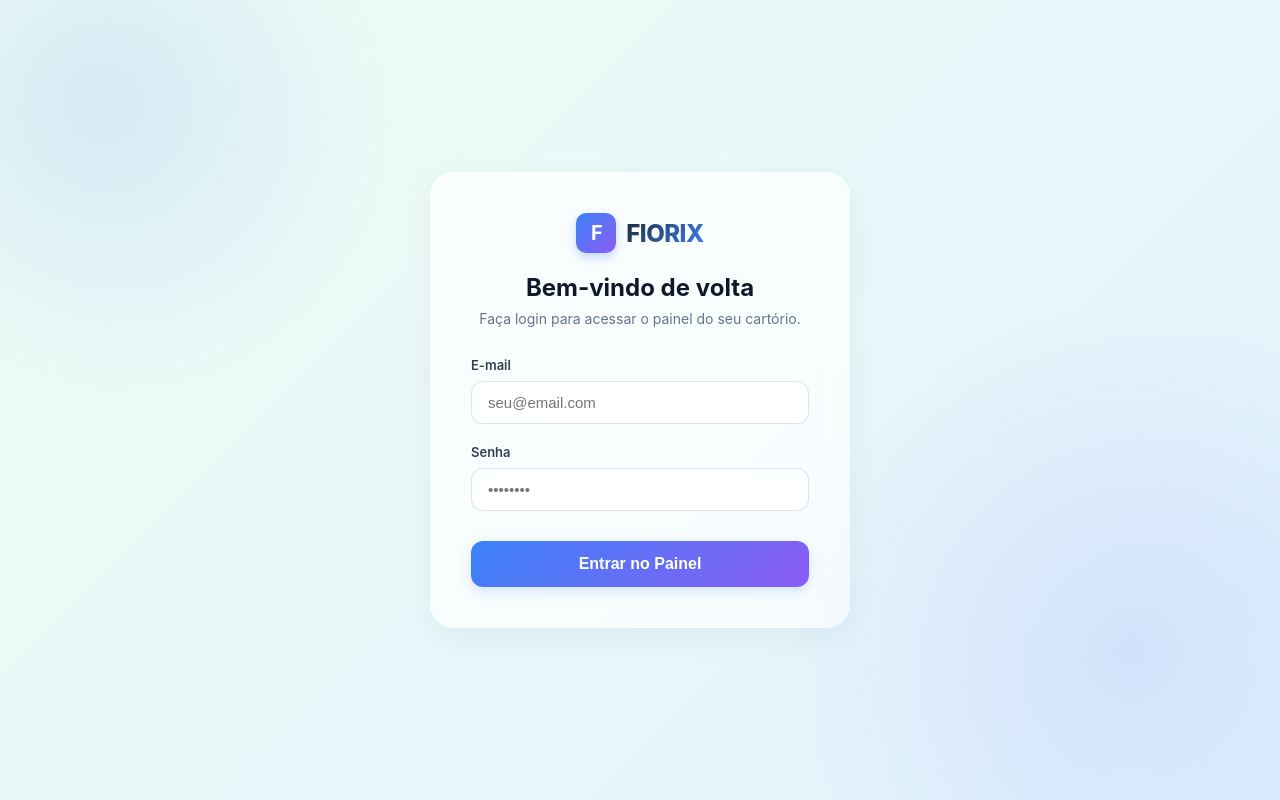
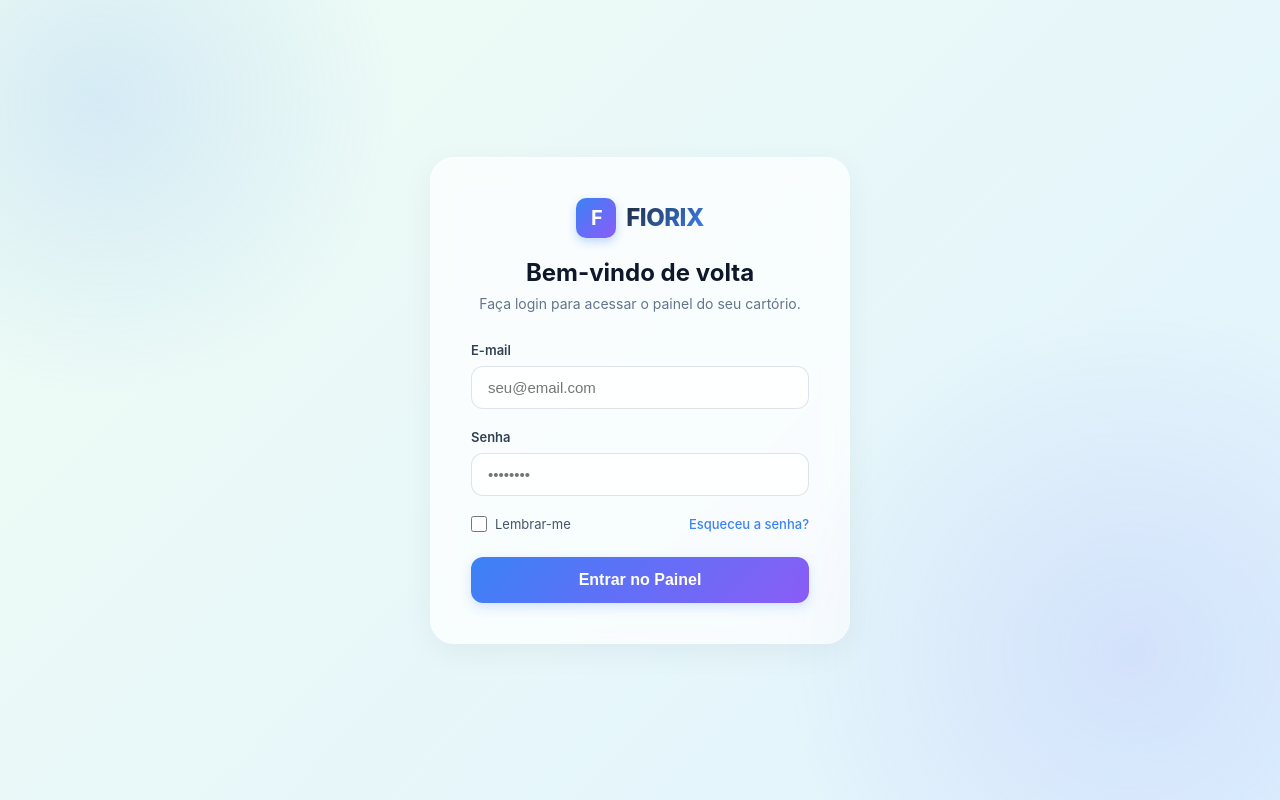
Before and after one commit to henriquecfg2024/fiorix_google_avaliacoes, a Next.js app: page /login in a window 1280 px wide. Built offline with nearby package versions, Linux system fonts and the light colour scheme.

Commit message:
feat: adiciona opcao Lembrar-me e Esqueceu a senha na tela de login

```diff
--- a/src/app/login/page.tsx
+++ b/src/app/login/page.tsx
@@ -1,19 +1,34 @@
 'use client';
 
-import React, { useState } from 'react';
+import React, { useState, useEffect } from 'react';
 import { useRouter } from 'next/navigation';
 
 export default function LoginPage() {
   const router = useRouter();
   const [email, setEmail] = useState('');
   const [password, setPassword] = useState('');
+  const [rememberMe, setRememberMe] = useState(false);
   const [error, setError] = useState('');
   const [isLoading, setIsLoading] = useState(false);
+
+  useEffect(() => {
+    const savedEmail = localStorage.getItem('fiorix_remember_email');
+    if (savedEmail) {
+      setEmail(savedEmail);
+      setRememberMe(true);
+    }
+  }, []);
 
   async function handleSubmit(e: React.FormEvent) {
     e.preventDefault();
     setIsLoading(true);
     setError('');
+
+    if (rememberMe) {
+      localStorage.setItem('fiorix_remember_email', email);
+    } else {
+      localStorage.removeItem('fiorix_remember_email');
+    }
 
     const formData = new FormData();
     formData.append('email', email);
@@ -74,6 +89,28 @@ export default function LoginPage() {
               required
               disabled={isLoading}
             />
+          </div>
+
+          <div className="form-options">
+            <label className="remember-me">
+              <input
+                type="checkbox"
+                checked={rememberMe}
+                onChange={(e) => setRememberMe(e.target.checked)}
+                disabled={isLoading}
+              />
+              <span>Lembrar-me</span>
+            </label>
+            <a
+              href="#"
+              className="forgot-password"
+              onClick={(e) => {
+                e.preventDefault();
+                alert('Entre em contato com o administrador do cartório para redefinir sua senha.');
+              }}
+            >
+              Esqueceu a senha?
+            </a>
           </div>
 
           <button type="submit" className="login-button" disabled={isLoading}>
@@ -185,8 +222,43 @@ export default function LoginPage() {
           box-shadow: 0 0 0 3px rgba(59, 130, 246, 0.1);
         }
 
+        .form-options {
+          display: flex;
+          align-items: center;
+          justify-content: space-between;
+          font-size: 13px;
+        }
+
+        .remember-me {
+          display: flex;
+          align-items: center;
+          gap: 8px;
+          color: #475569;
+          cursor: pointer;
+          user-select: none;
+        }
+
+        .remember-me input {
+          width: 16px;
+          height: 16px;
+          accent-color: #3b82f6;
+          cursor: pointer;
+        }
+
+        .forgot-password {
+          color: #3b82f6;
+          text-decoration: none;
+          font-weight: 500;
+          transition: color 0.2s;
+        }
+
+        .forgot-password:hover {
+          text-decoration: underline;
+          color: #2563eb;
+        }
+
         .login-button {
-          margin-top: 10px;
+          margin-top: 5px;
           background: linear-gradient(135deg, #3b82f6 0%, #8b5cf6 100%);
           color: white;
           border: none;
```
